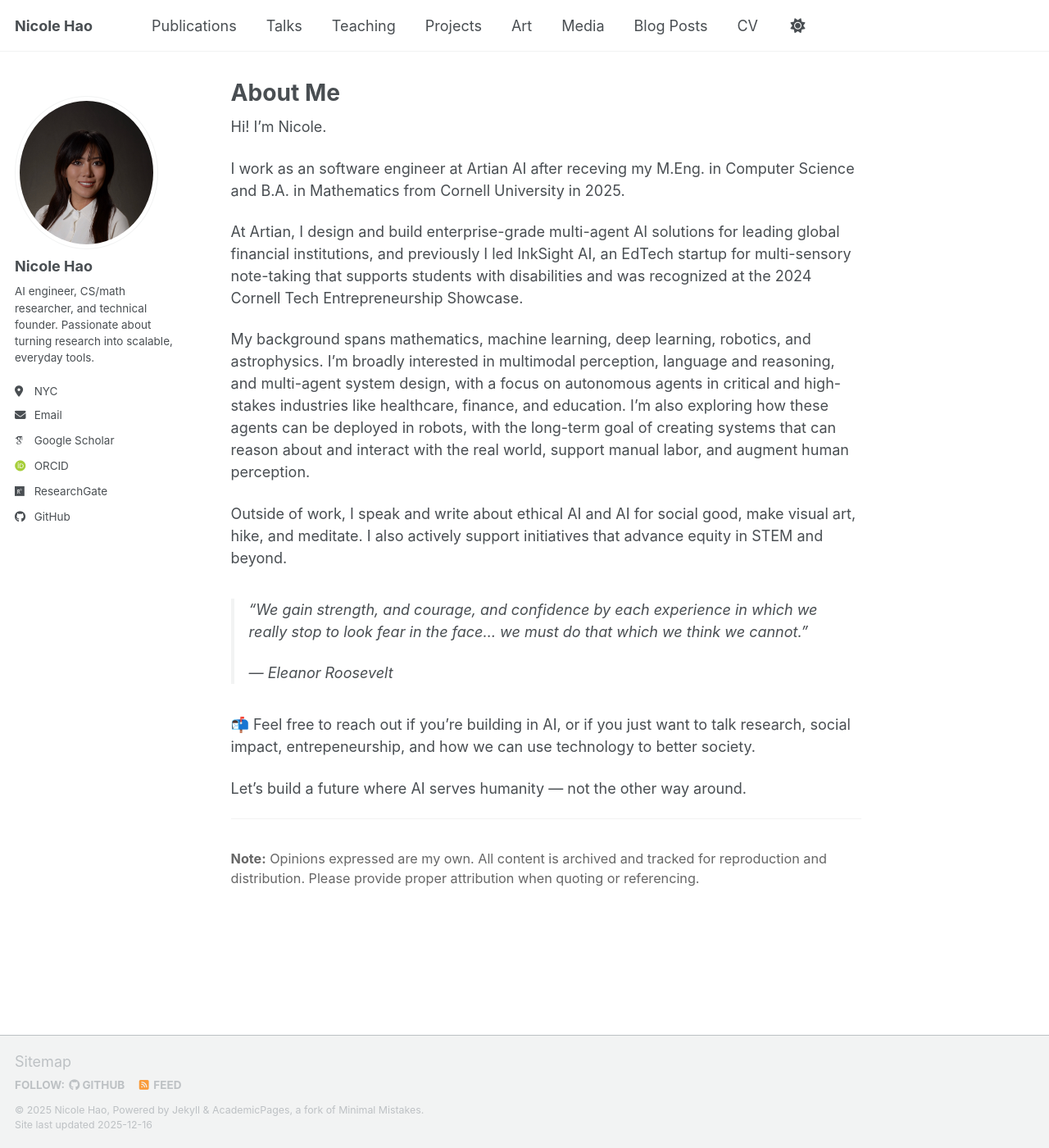
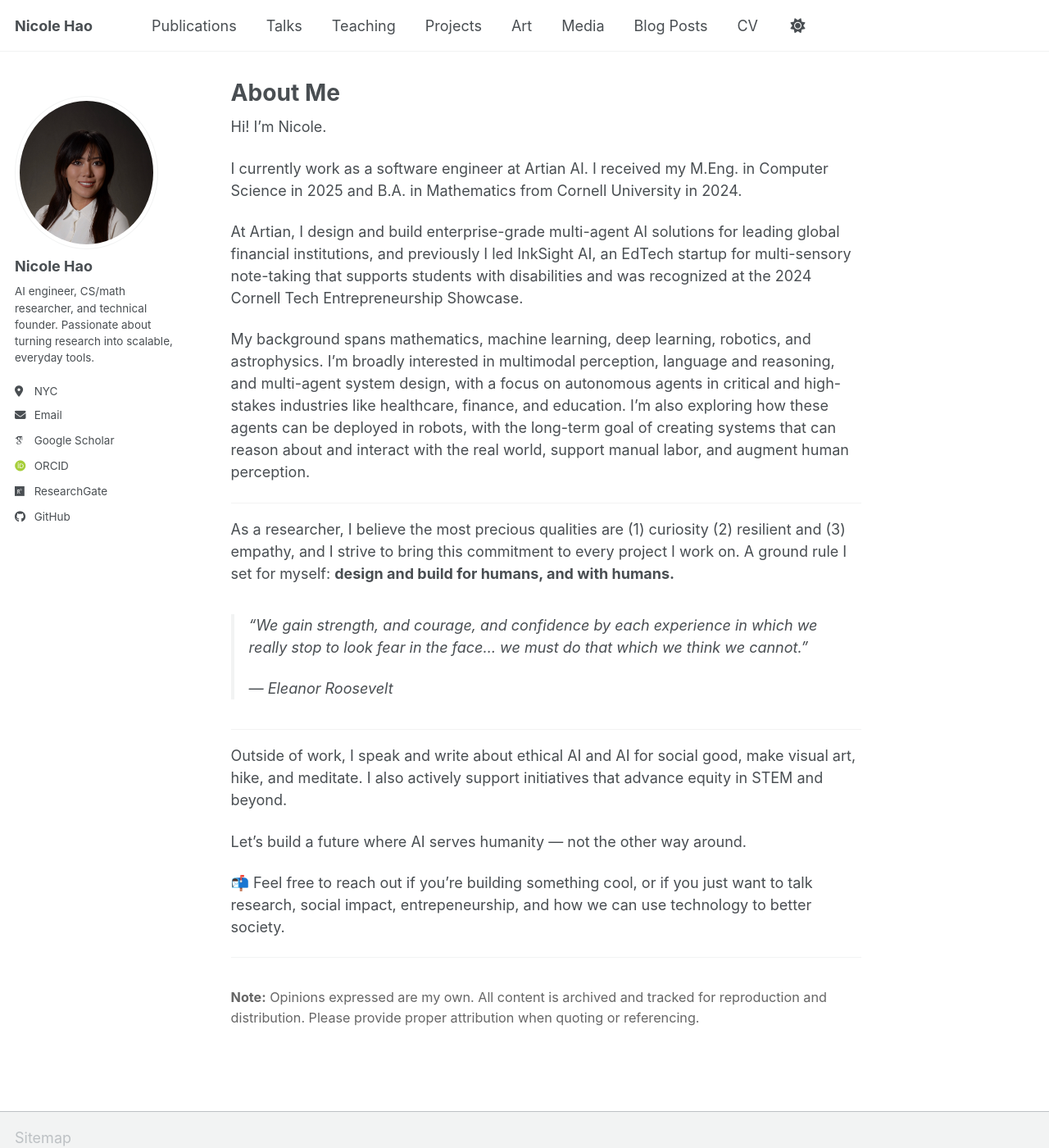
Before and after one commit to nicolehao34/nicolehao34.github.io, a Jekyll site: the page built from _pages/about.md, in a window 1280 px wide and 1400 px high. Shown: the whole window at 82% size. Built offline with Jekyll 4.4.1, drawn with Linux system fonts in a browser that asks for light colours; some web fonts are replaced; a script bundle is joined from its source files by our own code; library files that are not in the unit come from our copies.

Commit message:
minor fixes

```diff
--- a/_pages/about.md
+++ b/_pages/about.md
@@ -8,21 +8,27 @@ redirect_from:
 ---
 Hi! I’m Nicole.
 
-I work as an software engineer at Artian AI after receving my M.Eng. in Computer Science and B.A. in Mathematics from Cornell University in 2025.
+I currently work as a software engineer at Artian AI. I received my M.Eng. in Computer Science in 2025 and B.A. in Mathematics from Cornell University in 2024.
 
  At Artian, I design and build enterprise-grade multi-agent AI solutions for leading global financial institutions, and previously I led InkSight AI, an EdTech startup for multi-sensory note-taking that supports students with disabilities and was recognized at the 2024 Cornell Tech Entrepreneurship Showcase.
 
 My background spans mathematics, machine learning, deep learning, robotics, and astrophysics. I’m broadly interested in multimodal perception, language and reasoning, and multi-agent system design, with a focus on autonomous agents in critical and high-stakes industries like healthcare, finance, and education. I’m also exploring how these agents can be deployed in robots, with the long-term goal of creating systems that can reason about and interact with the real world, support manual labor, and augment human perception.
 
-Outside of work, I speak and write about ethical AI and AI for social good, make visual art, hike, and meditate. I also actively support initiatives that advance equity in STEM and beyond.
+---
+
+As a researcher, I believe the most precious qualities are (1) curiosity (2) resilient and (3) empathy, and I strive to bring this commitment to every project I work on. A ground rule I set for myself: **design and build for humans, and with humans.**
 
 > "We gain strength, and courage, and confidence by each experience in which we really stop to look fear in the face... we must do that which we think we cannot."
 >
 > — Eleanor Roosevelt
 
-📬 Feel free to reach out if you’re building in AI, or if you just want to talk research, social impact, entrepeneurship, and how we can use technology to better society.
+---
 
-Let’s build a future where AI serves humanity — not the other way around.
+Outside of work, I speak and write about ethical AI and AI for social good, make visual art, hike, and meditate. I also actively support initiatives that advance equity in STEM and beyond.
+
+Let's build a future where AI serves humanity — not the other way around.
+
+📬 Feel free to reach out if you’re building something cool, or if you just want to talk research, social impact, entrepeneurship, and how we can use technology to better society.
 
 ---
 
```
